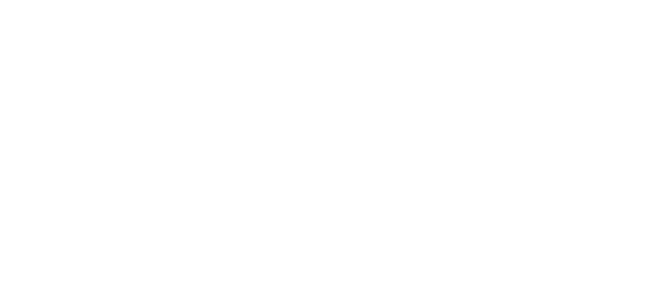
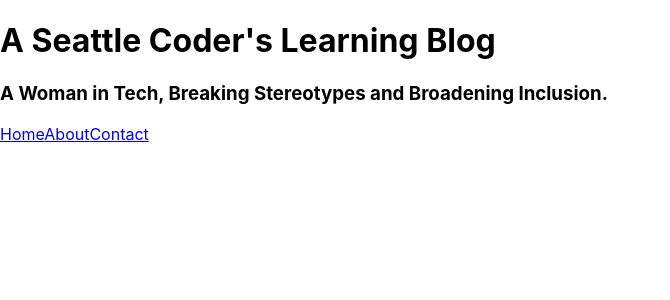
Before and after one commit to FreeMonkey19/react-learning-journal, a React (Create React App) app: page / in a window 1280 px wide. Shown: the top 300 px of the page, without its empty margins (0-670 px from the left). Built offline with nearby package versions, Linux system fonts and the light colour scheme.

Commit message:
add Header.js and MainNav.js files and like components

```diff
--- a/src/App.js
+++ b/src/App.js
@@ -1,10 +1,11 @@
 import React, { Component } from "react";
+import { Header } from "./Header.js";
 
 export class App extends Component {
   render() {
     return (
       <div className="App">
-        <header className="App-header" />
+        <Header />
       </div>
     );
   }
--- /dev/null
+++ b/src/Header.js
@@ -0,0 +1,22 @@
+import React, { Component } from "react";
+import { MainNav } from "./MainNav.js";
+
+export class Header extends Component {
+  render() {
+    return (
+      <header className="main-header">
+        <div className="title-container">
+          <div className="main-page-title">
+            <h1 className="title">A Seattle Coder's Learning Blog</h1>
+          </div>
+          <div className="page-subtitle">
+            <h3 className="header-subtitle">
+              A Woman in Tech, Breaking Stereotypes and Broadening Inclusion.
+            </h3>
+          </div>
+        </div>
+        <MainNav />
+      </header>
+    );
+  }
+}
--- /dev/null
+++ b/src/MainNav.js
@@ -0,0 +1,19 @@
+import React, { Component } from "react";
+
+export class MainNav extends Component {
+  render() {
+    return (
+      <nav className="main-nav" title="main-nav-bar">
+        <a className="nav-link" title="main-nav-link'" href="#home-page">
+          Home
+        </a>
+        <a className="nav-link" title="main-nav-link" href="#about-page">
+          About
+        </a>
+        <a className="nav-link" title="main-nav-link" href="#contact-page">
+          Contact
+        </a>
+      </nav>
+    );
+  }
+}
```
Also changed, not shown: 1 other file (tests, documents, lock files or other folders).
